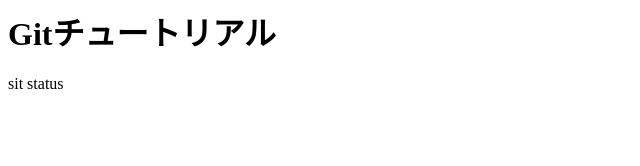
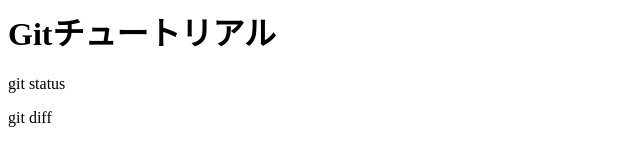
Before and after one commit to naoya-doi/git_tutorial, a plain HTML site: page index.html in a window 1280 px wide. Shown: the full height of the page, 0-640 px from the left. Drawn offline with Linux system fonts and the light colour scheme.

Commit message:
git diffを追記

```diff
--- a/index.html
+++ b/index.html
@@ -1,2 +1,3 @@
 <h1> Gitチュートリアル </h1>
-<p> sit status </p>
+<p> git status </p>
+<p> git diff </p>
```
